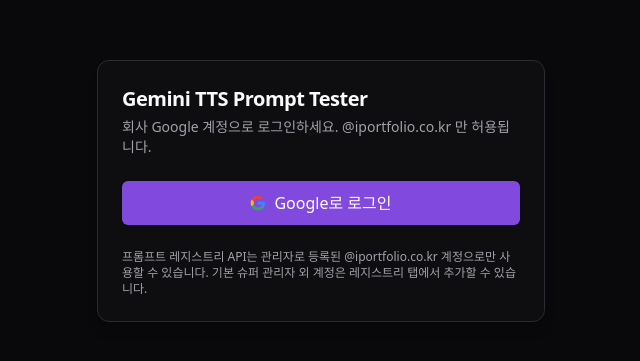
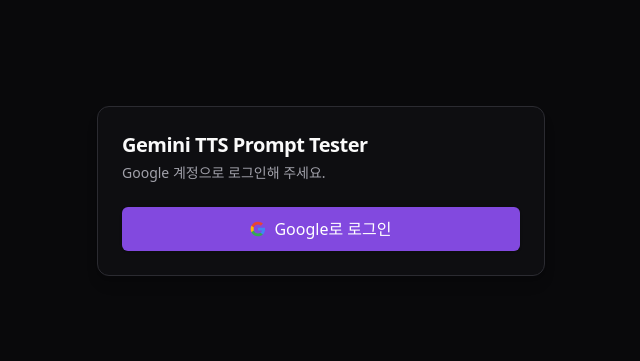
Before and after one commit to jaehyunlee-iportfolio/gemini-tts-prompt-test, a Next.js app: page /login in a window 1280 px wide. Shown: the part 209-570 px from the top of the page, without its empty margins (319-959 px from the left). Built offline with nearby package versions, Linux system fonts and the light colour scheme.

Commit message:
chore: simplify login copy (no domain or registry hints)
Made-with: Cursor

```diff
--- a/src/app/login/page.tsx
+++ b/src/app/login/page.tsx
@@ -8,11 +8,9 @@ import {
   Card,
   CardContent,
   CardDescription,
-  CardFooter,
   CardHeader,
   CardTitle,
 } from "@/components/ui/card";
-import { ALLOWED_GOOGLE_EMAIL_DOMAIN } from "@/lib/registry-access";
 
 function LoginForm() {
   const searchParams = useSearchParams();
@@ -23,15 +21,13 @@ function LoginForm() {
     <Card className="w-full max-w-md border-border shadow-lg">
       <CardHeader className="space-y-1">
         <CardTitle className="text-xl">Gemini TTS Prompt Tester</CardTitle>
-        <CardDescription>
-          회사 Google 계정으로 로그인하세요. @{ALLOWED_GOOGLE_EMAIL_DOMAIN} 만 허용됩니다.
-        </CardDescription>
+        <CardDescription>Google 계정으로 로그인해 주세요.</CardDescription>
       </CardHeader>
       <CardContent className="space-y-4">
         {error ? (
           <p className="rounded-md border border-destructive/50 bg-destructive/10 px-3 py-2 text-sm text-destructive">
             {error === "AccessDenied"
-              ? `@${ALLOWED_GOOGLE_EMAIL_DOMAIN} 계정만 사용할 수 있습니다.`
+              ? "이 계정으로는 로그인할 수 없습니다."
               : "로그인에 실패했습니다. 다시 시도하세요."}
           </p>
         ) : null}
@@ -61,10 +57,6 @@ function LoginForm() {
           Google로 로그인
         </Button>
       </CardContent>
-      <CardFooter className="text-xs text-muted-foreground">
-        프롬프트 레지스트리 API는 관리자로 등록된 @iportfolio.co.kr 계정으로만 사용할 수 있습니다. 기본
-        슈퍼 관리자 외 계정은 레지스트리 탭에서 추가할 수 있습니다.
-      </CardFooter>
     </Card>
   );
 }
```
